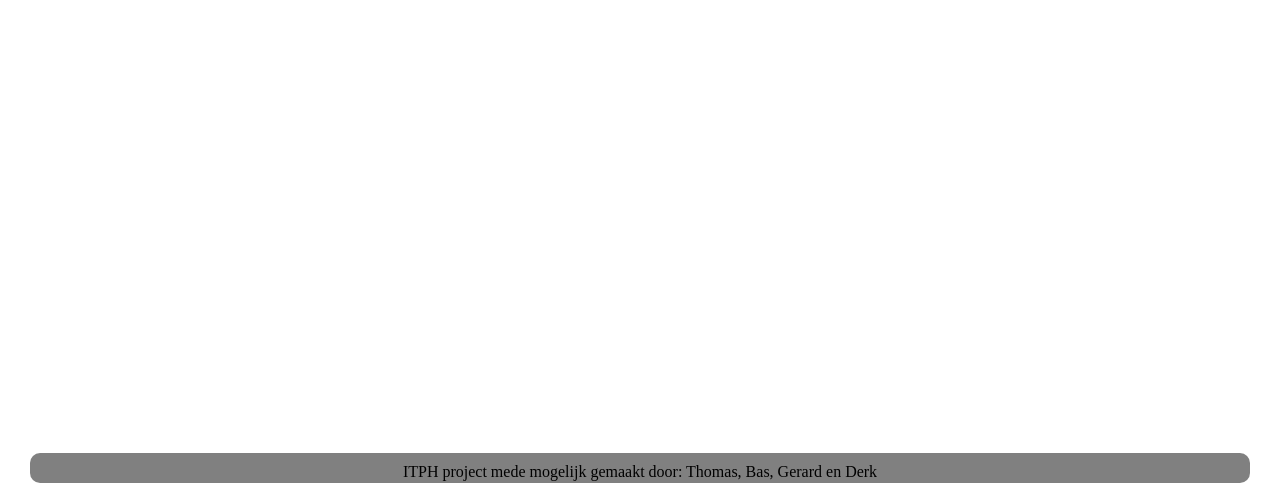
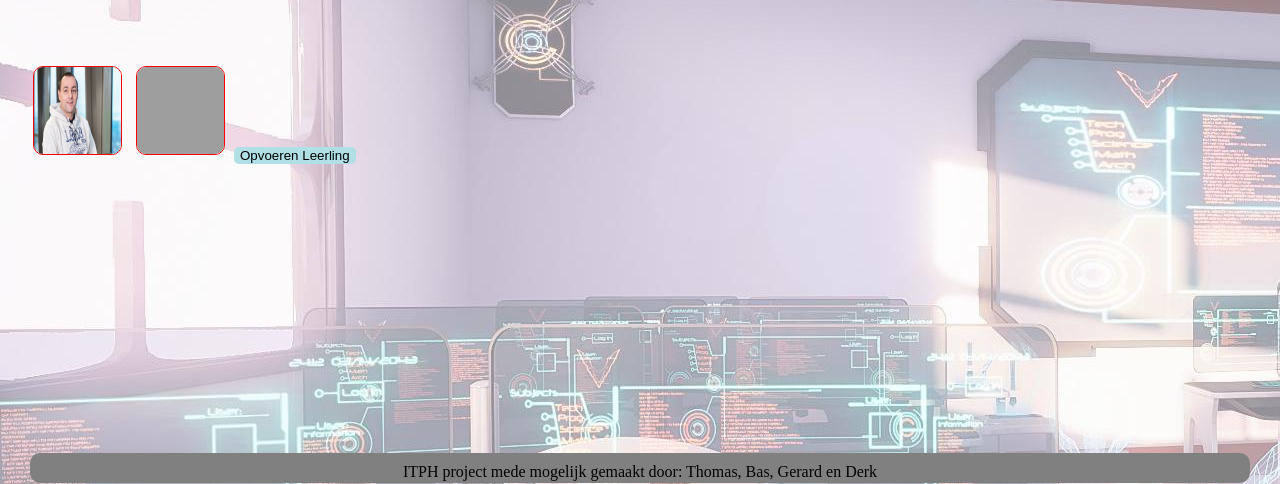
Before and after one commit to ThomasJones69/lrs, a PHP site: page /HTMLPage1.php in a window 1280 px wide. Shown: the part 316-800 px from the top of the page. Run offline with PHP 8.4, Linux system fonts and the light colour scheme; data comes from the database, SQL or seed files in the repository; some libraries are stand-ins or nearby versions; grey boxes are pictures that could not be loaded.

Commit message:
Syling verder aangepast

```diff
--- a/opmaaklrs.css
+++ b/opmaaklrs.css
@@ -1,13 +1,14 @@
 .leerling
 {
     display:inline-block;
-	clear:left;
+    height: 80%;
 
 }
 
 .banner{
     height: 100px;
-
+    background-color: lightgrey;
+    border-radius: 10px;
 }
 
 header{
@@ -16,14 +17,17 @@ header{
     text-align: center;
 }
 
+
 nav{
     height:30px;
     background-color: grey;
     border-radius: 10px;
 }
 .zoek{
+    display:inline-block;
     background-color: blue;
-    width: 142px;
+    width: 20%;
+
 }
 
 footer{
@@ -72,6 +76,8 @@ button:hover {
 body {
 
     padding: 20px;
+    background-image:url('scificlass.jpg');
+
 }
 
 /*            img{
@@ -102,3 +108,16 @@ button:hover {
     padding: 2px;
 }
 /*            end opmaak button*/
+
+.klas{
+width: 80%;
+
+}
+
+img{
+    border: 1px solid red;
+    border-radius: 10px;
+    width: 87px;
+    height: 87px;
+    margin: 5px;
+}
```
Also changed, not shown: scificlass.jpg (added), 1 other file. Lines whose indentation alone changed are shown as unchanged.
